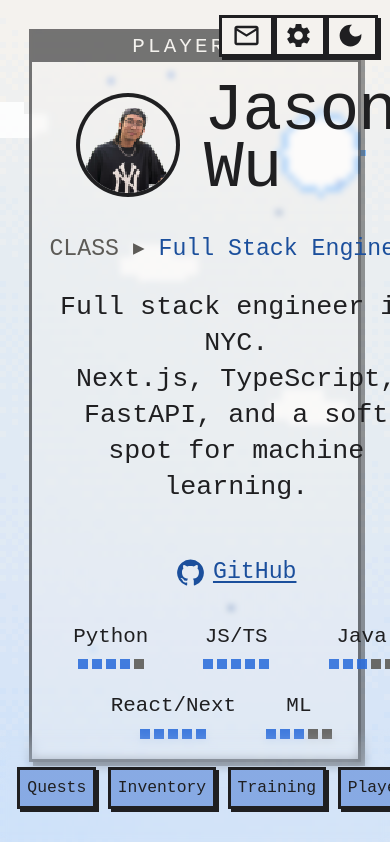
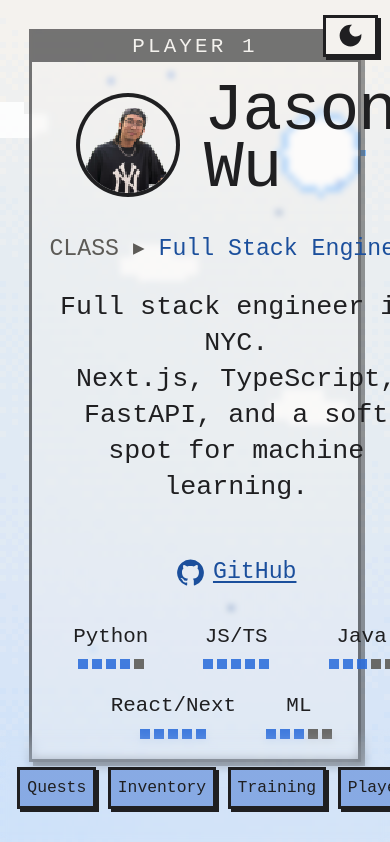
Before and after one commit to Jason-Wuuuu/Jason, a React (Vite) app: page / in a window 390 px wide. Shown: the top 842 px of the page. Built offline with nearby package versions, Linux system fonts and the light colour scheme; a web font is replaced by a local one.

Commit message:
Hide the Settings and Contact buttons on phones
Co-Authored-By: Claude Sonnet 5.5 <noreply@anthropic.com>

```diff
--- a/src/components/Windows.jsx
+++ b/src/components/Windows.jsx
@@ -87,11 +87,11 @@ export default function Windows() {
   const { email } = site.profile;
   return (
     <>
-      <button className="theme-toggle" style={{ "--n": 1 }} onClick={() => toggle("settings")} aria-label="Settings" aria-expanded={!!open.settings}>
+      <button className="theme-toggle opener" style={{ "--n": 1 }} onClick={() => toggle("settings")} aria-label="Settings" aria-expanded={!!open.settings}>
         <SettingsIcon fontSize="small" />
       </button>
       {email && (
-        <button className="theme-toggle" style={{ "--n": 2 }} onClick={() => toggle("contact")} aria-label="Contact" aria-expanded={!!open.contact}>
+        <button className="theme-toggle opener" style={{ "--n": 2 }} onClick={() => toggle("contact")} aria-label="Contact" aria-expanded={!!open.contact}>
           <MailOutlineIcon fontSize="small" />
         </button>
       )}
--- a/src/index.css
+++ b/src/index.css
@@ -440,6 +440,7 @@ html:has(.zoom) { overflow: hidden; }
 @media (hover: hover) { .theme-toggle:hover { color: var(--accent); } }
 .theme-toggle { right: calc(1.25rem + var(--n, 0) * 52px); } /* Settings and Contact buttons sit to its left (Windows.jsx) */
 .theme-toggle:active { transform: translate(3px, 3px); box-shadow: none; }
+@media (max-width: 700px) { .opener { display: none; } } /* no Settings or Contact windows on phones (Windows.jsx) */
 @media (max-width: 700px) { .theme-toggle { top: calc(1.25rem - 14px); right: calc(.5rem + var(--n, 0) * 52px); } } /* phones: stays put, and at the top of the page overlaps the player card's top-right corner */
 @keyframes dock-in-bottom { from { translate: 0 40px; opacity: 0; } }
 @keyframes dock-in-side { from { scale: 0; opacity: 0; } } /* pops out of its own centre; a translate here would also override the --i offset on .dock */
```
